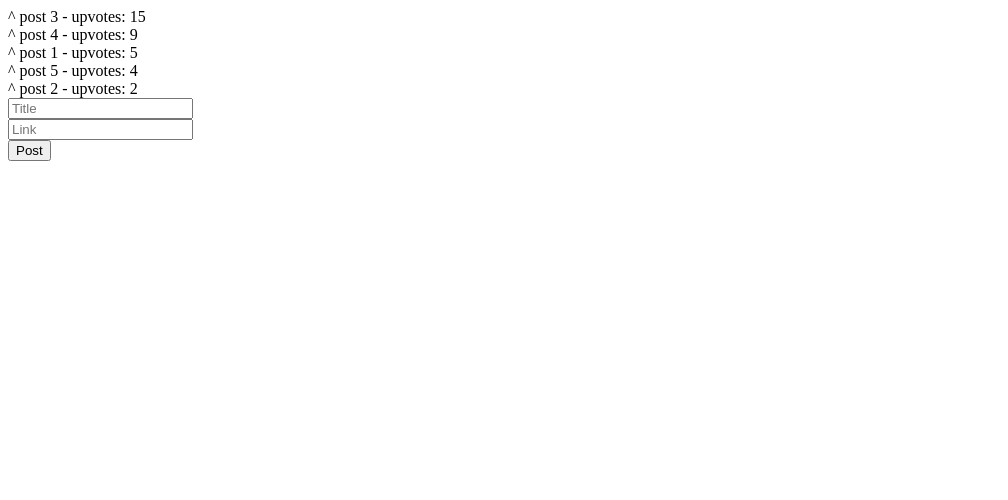
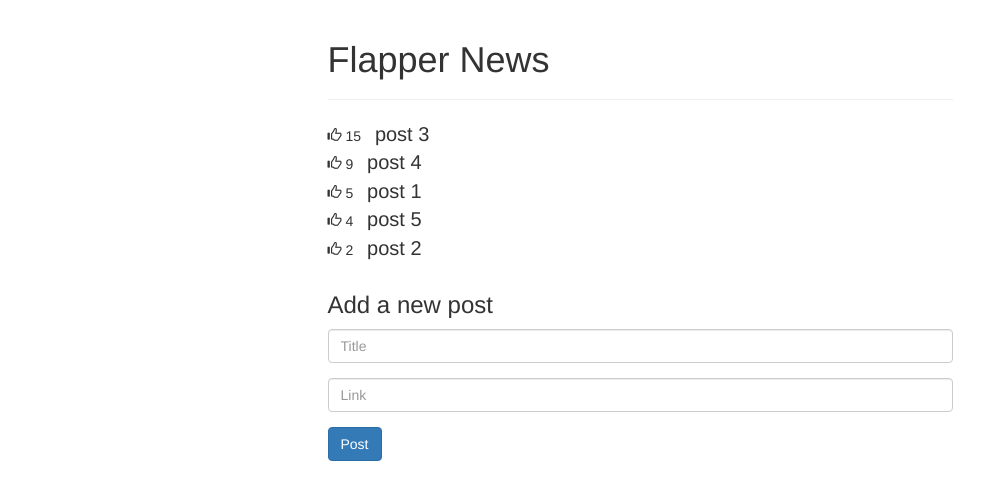
Before and after one commit to alexmontesg/thinkster-mean-tutorial, a plain HTML site: page index.html in a window 1280 px wide. Shown: the whole page, without its empty margins (0-1008 px from the left). Drawn offline with nearby package versions, Linux system fonts and the light colour scheme.

Commit message:
Adding some style

```diff
--- a/index.html
+++ b/index.html
@@ -1,22 +1,41 @@
 <html>
     <head>
-        <title>My Angular App!</title>
+        <title>Flapper News</title>
+        <link href="http://maxcdn.bootstrapcdn.com/bootstrap/3.2.0/css/bootstrap.min.css" rel="stylesheet">
+
         <script src="http://ajax.googleapis.com/ajax/libs/angularjs/1.3.15/angular.min.js"></script>
         <script src="app.js"></script>
+
+        <style> .glyphicon-thumbs-up {cursor: pointer;} </style>
+
     </head>
     <body data-ng-app="flapperNews" data-ng-controller="MainCtrl">
-        <div data-ng-repeat="post in posts | orderBy: '-upvotes'"">
-            <span data-ng-click="incrementUpvotes(post)">^</span>
-            <a data-ng-show="post.link" href="{{post.link}}">{{post.title}}</a>
-            <span data-ng-hide="post.link">{{post.title}}</span>
-             - upvotes: {{post.upvotes}}
+        <div class="row">
+            <div class="col-md-6 col-md-offset-3">
+                <header class="page-header">
+                    <h1>Flapper News</h1>
+                </header>
+
+                <div data-ng-repeat="post in posts | orderBy: '-upvotes'"">
+                    <span class="glyphicon glyphicon-thumbs-up" data-ng-click="incrementUpvotes(post)"></span>
+                    {{post.upvotes}}
+                    <span style="font-size: 20px; margin-left: 10px;">
+                        <a data-ng-show="post.link" href="{{post.link}}">{{post.title}}</a>
+                        <span data-ng-hide="post.link">{{post.title}}</span>
+                    </span>
+                </div>
+                <form data-ng-submit="addPost()" style="margin-top: 30px;">
+                    <h3>Add a new post</h3>
+
+                    <div class="form-group">
+                        <input type="text" class="form-control" data-ng-model="title" placeholder="Title"></input>
+                    </div>
+                    <div class="form-group">
+                        <input type="text" class="form-control" data-ng-model="link" placeholder="Link"></input>
+                    </div>
+                    <button type="submit" class="btn btn-primary">Post</button>
+                </form>
+            </div>
         </div>
-        <form data-ng-submit="addPost()">
-            <input type="text" data-ng-model="title" placeholder="Title"></input>
-            <br />
-            <input type="text" data-ng-model="link" placeholder="Link"></input>
-            <br />
-            <button type="submit">Post</button>
-        </Form>
     </body>
 </html>
```
